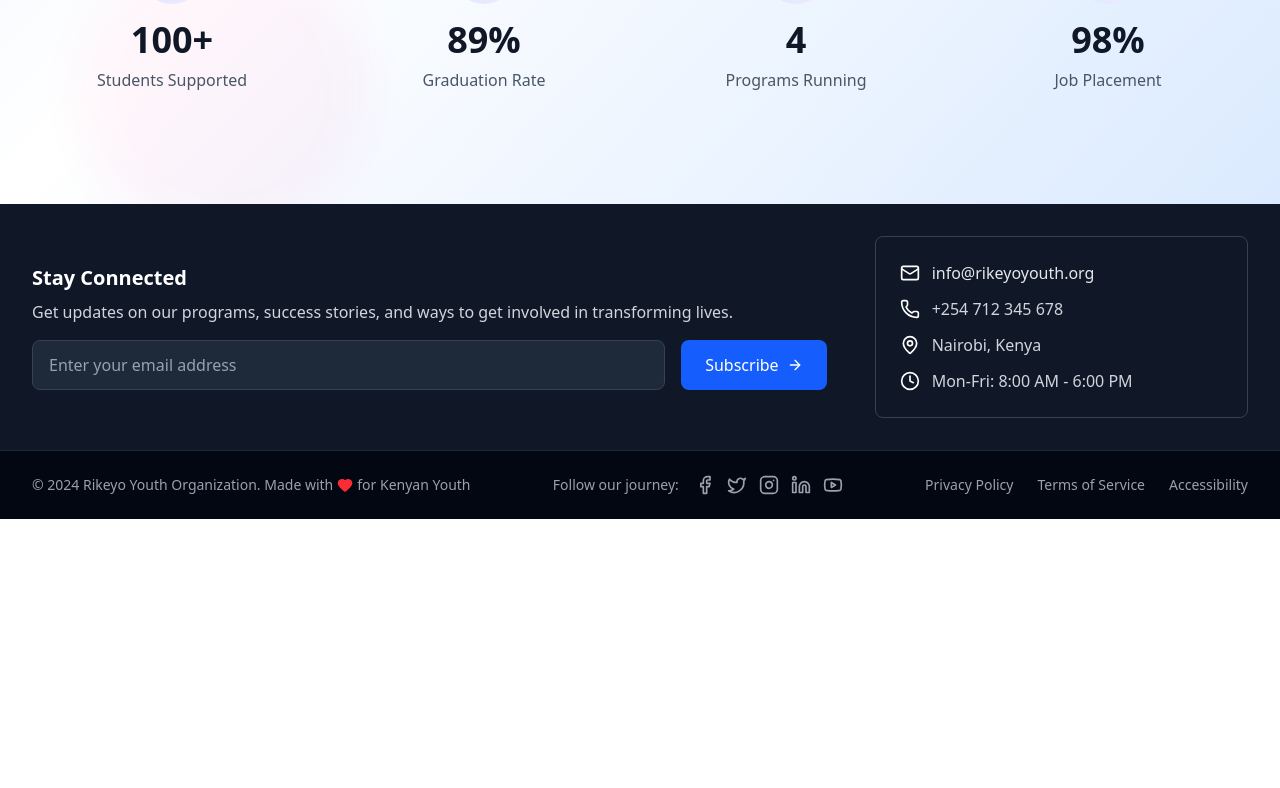
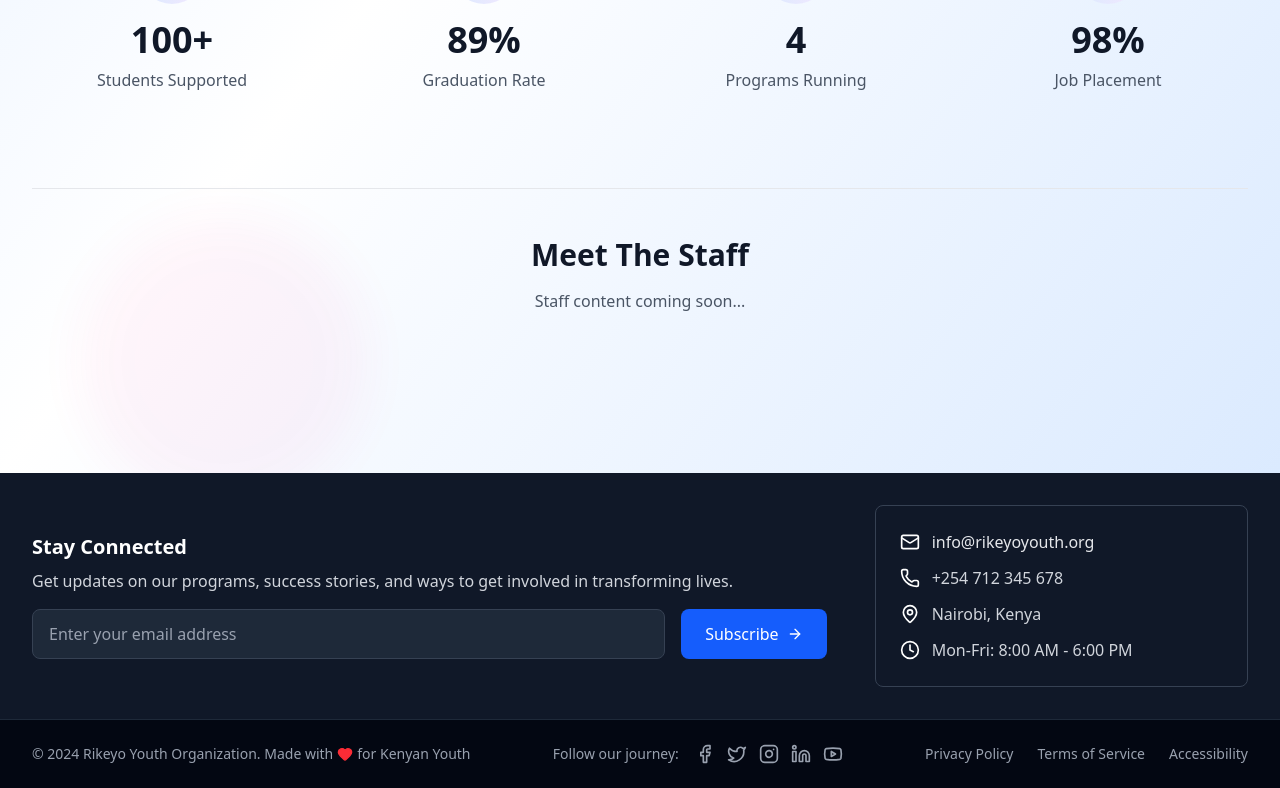
Before and after one commit to brightonchebor/rise-kenyan-youth, a React (Vite) app: page / in a window 1280 px wide. Shown: the part 1229-2017 px from the top of the page. Before the commit the page ends 1748 px from the top, so only its background shows below. Built offline with nearby package versions, Linux system fonts and the light colour scheme.

Commit message:
add staff section

```diff
--- a/src/components/Hero.jsx
+++ b/src/components/Hero.jsx
@@ -239,8 +239,7 @@ const Hero = () => {
                                         <button
                                             key={index}
                                             onClick={() => setCurrentStory(index)}
-                                            className={`w-2 h-2 rounded-full transition-colors duration-200 ${
-                                                index === currentStory ? 'bg-blue-600' : 'bg-gray-300'
+                                            className={`w-2 h-2 rounded-full transition-colors duration-200 ${index === currentStory ? 'bg-blue-600' : 'bg-gray-300'
                                                 }`}
                                         />
                                     ))}
@@ -276,6 +275,13 @@ const Hero = () => {
                             })}
                         </div>
                     </div>
+
+                    <div className="mt-24 pt-12 border-t border-gray-200">
+                        <div className="text-center mb-12">
+                            <h2 className="text-3xl font-bold text-gray-900 mb-4">Meet The Staff</h2>
+                            <p className="text-gray-600 max-w-2xl mx-auto">Staff content coming soon...</p>
+                        </div>
+                    </div>
                 </div>
             </div>
         </div>
```
Lines whose indentation alone changed are shown as unchanged.
